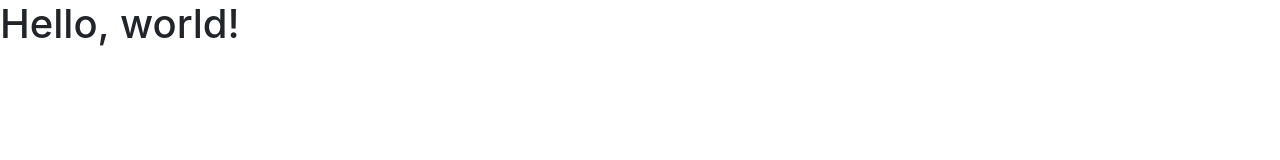
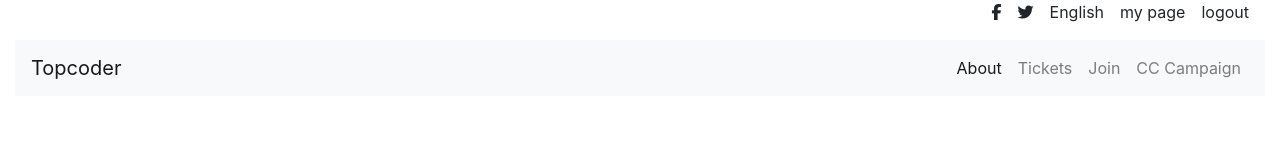
Before and after one commit to Gabkings/Conference-site, a plain HTML site: page index.html in a window 1280 px wide. Drawn offline with nearby package versions, Linux system fonts and the light colour scheme; files that its build step writes are made by us from their sources.

Commit message:
Added top navbar and bottom navbar

```diff
--- a/index.html
+++ b/index.html
@@ -7,12 +7,51 @@
 
     <!-- Bootstrap CSS -->
     <link rel="stylesheet" href="https://stackpath.bootstrapcdn.com/bootstrap/4.5.2/css/bootstrap.min.css" integrity="sha384-JcKb8q3iqJ61gNV9KGb8thSsNjpSL0n8PARn9HuZOnIxN0hoP+VmmDGMN5t9UJ0Z" crossorigin="anonymous">
-
+    <link rel="stylesheet" href="styles/main.css">
+    <link href='https://fonts.googleapis.com/css?family=Lato' rel='stylesheet'>
+    <script src="https://kit.fontawesome.com/548462a5f0.js" crossorigin="anonymous"></script>
     <title>Hello, world!</title>
   </head>
   <body>
-    <h1>Hello, world!</h1>
+    <div class="container-fluid">
+        <!-- navbar section start -->
+        <!-- top navigation start -->
+        <ul class="list-unstyled d-none d-md-flex justify-content-end align-items-center top-nav color-white">
+            <li><i class="fab fa-facebook-f top-nav-item pr-3"></i></li>
+            <li><i class="fab fa-twitter top-nav-item pr-3"></i></li>
+            <li class="capitalize top-nav-item pr-3">English</li>
+            <li class="capitalize top-nav-item pr-3">my page</li>
+            <li class="capitalize top-nav-item pr-3">logout</li>
+        </ul>
+        <!-- top navigation end -->
+        <!-- Bottom navbar start -->
+        <nav class="navbar navbar-expand-lg navbar-light bg-light">
+          <a class="navbar-brand" href="#">Topcoder</a>
+          <button class="navbar-toggler" type="button" data-toggle="collapse" data-target="#navbarSupportedContent" aria-controls="navbarSupportedContent" aria-expanded="false" aria-label="Toggle navigation">
+            <span class="navbar-toggler-icon"></span>
+          </button>
 
+          <div class="collapse navbar-collapse" id="navbarSupportedContent">
+            <ul class="navbar-nav ml-auto">
+              <li class="nav-item active">
+                <a class="nav-link" href="#">About <span class="sr-only">(current)</span></a>
+              </li>
+              <li class="nav-item">
+                <a class="nav-link" href="#">Tickets</a>
+              </li>
+              <li class="nav-item">
+                <a class="nav-link" href="#">Join</a>
+              </li>
+              <li class="nav-item">
+                <a class="nav-link" href="#">CC Campaign</a>
+              </li>
+            </ul>
+          </div>
+        </nav>
+        <!-- Bottom navbar end -->
+        <!-- navbar section end -->
+
+    </div>
     <!-- Optional JavaScript -->
     <!-- jQuery first, then Popper.js, then Bootstrap JS -->
     <script src="https://code.jquery.com/jquery-3.5.1.slim.min.js" integrity="sha384-DfXdz2htPH0lsSSs5nCTpuj/zy4C+OGpamoFVy38MVBnE+IbbVYUew+OrCXaRkfj" crossorigin="anonymous"></script>
```
Also changed, not shown: main.css (added).
